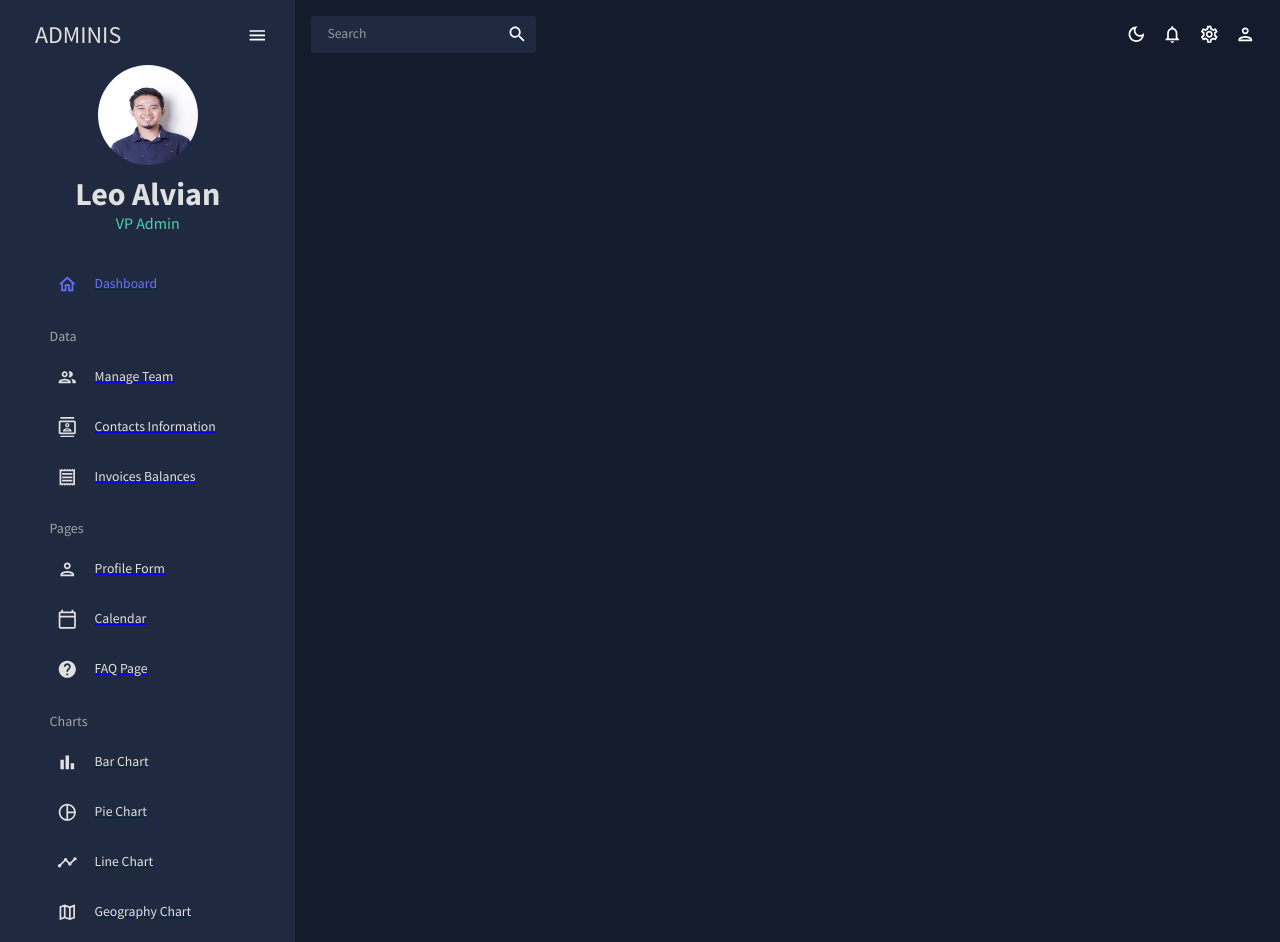
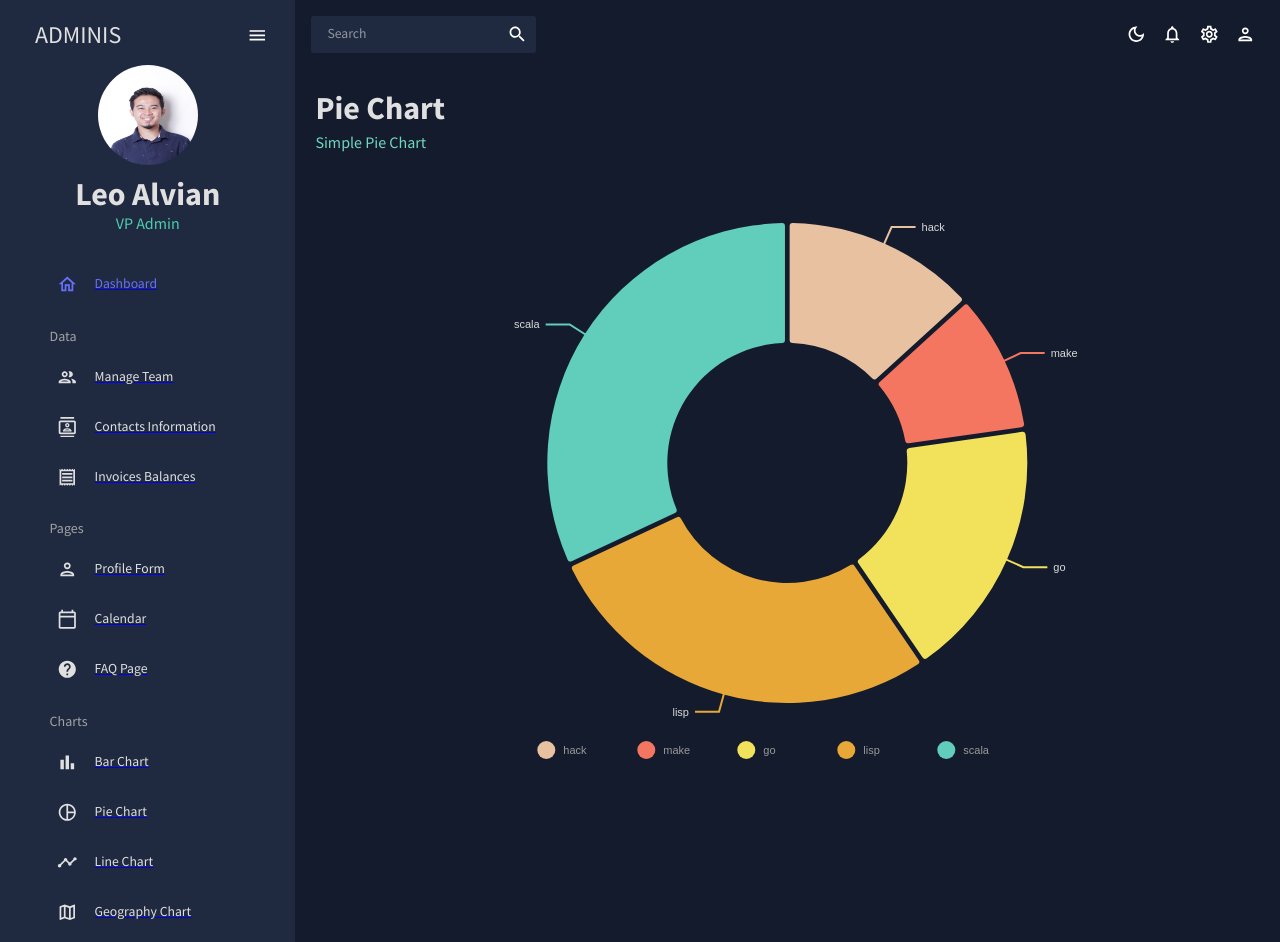
Before and after one commit to LeoAlvian/admin, a React (Create React App) app: page /pie in a window 1280 px wide. Built offline with nearby package versions, Linux system fonts and the light colour scheme; the HTML template or start-up script is replaced by a standard one.

Commit message:
Pie chart finished

```diff
--- a/src/App.js
+++ b/src/App.js
@@ -12,8 +12,8 @@ import Form from './scenes/form'
 import Calendar from './scenes/calendar'
 import FAQ from './scenes/faq'
 import Bar from './scenes/bar'
+import Pie from './scenes/pie'
 // import Line from './scenes/line'
-// import Pie from './scenes/pie'
 // import Geography from './scenes/geography'
 
 function App() {
@@ -37,8 +37,8 @@ function App() {
             <Route path='/calendar' element={<Calendar />} />
             <Route path='/faq' element={<FAQ />} />
             <Route path='/bar' element={<Bar />} />
-            {/* <Route path='/pie' element={<Pie />} />
-            <Route path='/line' element={<Line />} />
+            <Route path='/pie' element={<Pie />} />
+            {/* <Route path='/line' element={<Line />} />
             <Route path='/geography' element={<Geography />} /> */}
           </Routes>
         </main>
--- a/src/components/PieChart.jsx
+++ b/src/components/PieChart.jsx
@@ -1,28 +1,73 @@
-import { ResponsivePie } from "@nivo/pie"
+import { useTheme } from "@mui/material";
+import { ResponsivePie } from "@nivo/pie";
+import { tokens } from "../theme";
+import { mockPieData as data } from "../data/mockData";
+
 
 const PieChart = () => {
+    const theme = useTheme()
+    const colors = tokens(theme.palette.mode)
+
+    return (
         <ResponsivePie
             data={data}
+            theme={{
+                axis: {
+                    domain: {
+                        line: {
+                            stroke: colors.grey[100]
+                        }
+                    },
+                    legend: {
+                        text: {
+                            fill: colors.grey[100]
+                        }
+                    },
+                    ticks: {
+                        line: {
+                            stroke: colors.grey[100],
+                            strokeWidth: 1
+                        },
+                        text: {
+                            fill: colors.grey[100]
+                        }
+                    }
+                },
+                legends: {
+                    text: {
+                        fill: colors.grey[100]
+                    }
+                },
+                tooltip: {
+                    container: {
+                        "background": "#ffffff",
+                        "color": "#333333",
+                        "fontSize": 13
+                    },
+                }
+            }}
             margin={{ top: 40, right: 80, bottom: 80, left: 80 }}
             innerRadius={0.5}
-        padAngle={0.7}
+            padAngle={1}
             cornerRadius={3}
             activeOuterRadiusOffset={8}
-        borderWidth={1}
+            colors={{ scheme: 'nivo' }}
             borderColor={{
                 from: 'color',
                 modifiers: [
                     [
                         'darker',
-                    0.2
+                        '0.2'
                     ]
                 ]
             }}
-        arcLinkLabelsSkipAngle={10}
-        arcLinkLabelsTextColor="#333333"
+            arcLinkLabelsTextColor="#d9d9d9"
+            arcLinkLabelsOffset={-10}
+            arcLinkLabelsDiagonalLength={28}
             arcLinkLabelsThickness={2}
             arcLinkLabelsColor={{ from: 'color' }}
             enableArcLabels={false}
+            arcLabelsRadiusOffset={0.15}
             arcLabelsSkipAngle={10}
             arcLabelsTextColor={{
                 from: 'color',
@@ -53,56 +98,56 @@ const PieChart = () => {
                     spacing: 10
                 }
             ]}
-        fill={[
-            {
-                match: {
-                    id: 'ruby'
-                },
-                id: 'dots'
-            },
-            {
-                match: {
-                    id: 'c'
-                },
-                id: 'dots'
-            },
-            {
-                match: {
-                    id: 'go'
-                },
-                id: 'dots'
-            },
-            {
-                match: {
-                    id: 'python'
-                },
-                id: 'dots'
-            },
-            {
-                match: {
-                    id: 'scala'
-                },
-                id: 'lines'
-            },
-            {
-                match: {
-                    id: 'lisp'
-                },
-                id: 'lines'
-            },
-            {
-                match: {
-                    id: 'elixir'
-                },
-                id: 'lines'
-            },
-            {
-                match: {
-                    id: 'javascript'
-                },
-                id: 'lines'
-            }
-        ]}
+            // fill={[
+            //     {
+            //         match: {
+            //             id: 'ruby'
+            //         },
+            //         id: 'dots'
+            //     },
+            //     {
+            //         match: {
+            //             id: 'c'
+            //         },
+            //         id: 'dots'
+            //     },
+            //     {
+            //         match: {
+            //             id: 'go'
+            //         },
+            //         id: 'dots'
+            //     },
+            //     {
+            //         match: {
+            //             id: 'python'
+            //         },
+            //         id: 'dots'
+            //     },
+            //     {
+            //         match: {
+            //             id: 'scala'
+            //         },
+            //         id: 'lines'
+            //     },
+            //     {
+            //         match: {
+            //             id: 'lisp'
+            //         },
+            //         id: 'lines'
+            //     },
+            //     {
+            //         match: {
+            //             id: 'elixir'
+            //         },
+            //         id: 'lines'
+            //     },
+            //     {
+            //         match: {
+            //             id: 'javascript'
+            //         },
+            //         id: 'lines'
+            //     }
+            // ]}
             legends={[
                 {
                     anchor: 'bottom',
@@ -122,13 +167,14 @@ const PieChart = () => {
                         {
                             on: 'hover',
                             style: {
-                            itemTextColor: '#000'
+                                itemTextColor: '#fff'
                             }
                         }
                     ]
                 }
             ]}
         />
+    )
 }
 
 export default PieChart
--- /dev/null
+++ b/src/scenes/pie/index.jsx
@@ -0,0 +1,16 @@
+import { Box } from "@mui/material";
+import Header from "../../components/Header";
+import PieChart from "../../components/PieChart";
+
+const Pie = () => {
+    return (
+        <Box m='20px'>
+            <Header title='Pie Chart' subtitle='Simple Pie Chart'/>
+            <Box height="75vh">
+                <PieChart />
+            </Box>
+        </Box>
+    )
+}
+
+export default Pie
```
Lines whose indentation alone changed are shown as unchanged.
